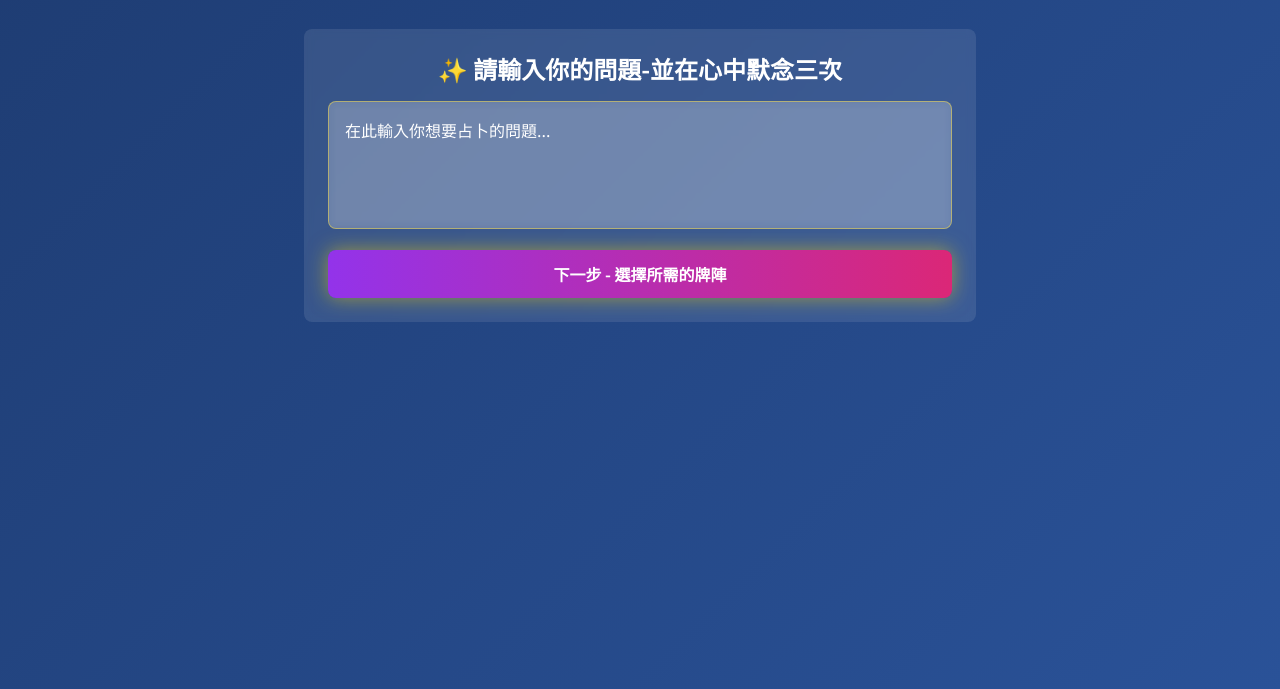
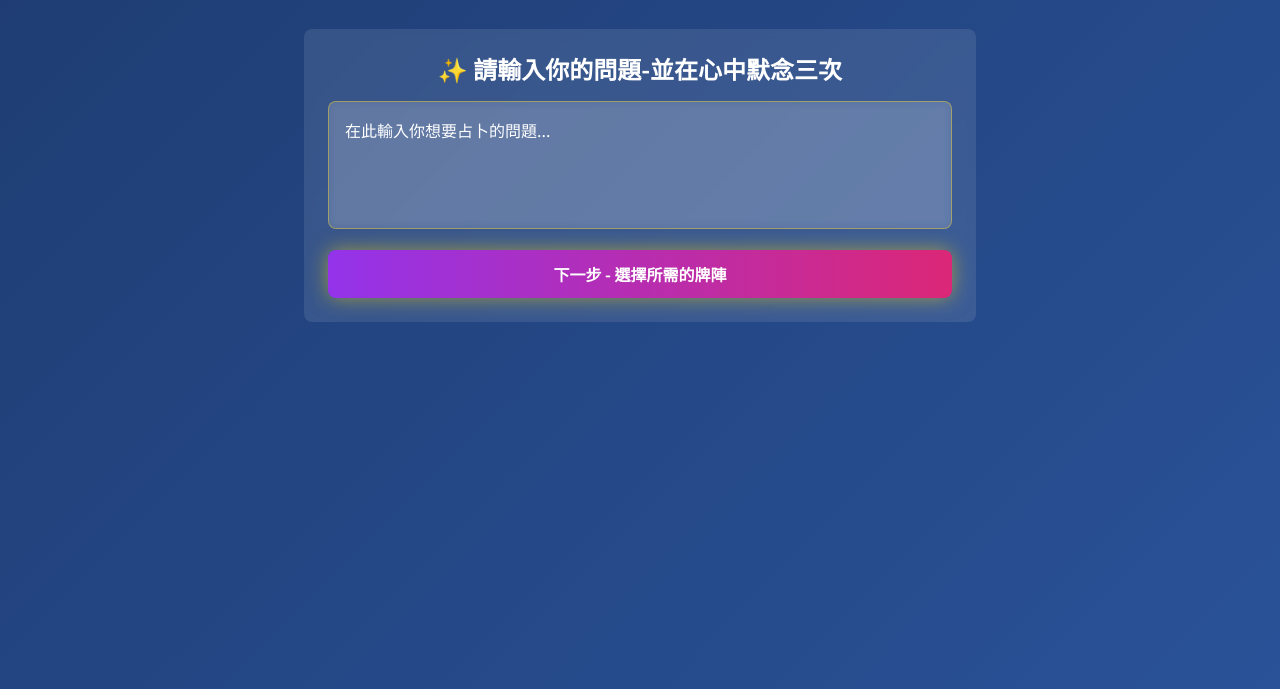
Before and after one commit to book7046/tarot-calculator0822, a plain HTML site: page index.html in a window 1280 px wide. Shown: the part 111-800 px from the top of the page. Drawn offline with nearby package versions, Linux system fonts and the light colour scheme.

Commit message:
Add files via upload

```diff
--- a/theme.css
+++ b/theme.css
@@ -111,4 +111,40 @@ textarea::placeholder, input::placeholder {
   background-image: linear-gradient(135deg, var(--bg-start) 0%, var(--bg-end) 100%) !important;
 }
 
+
+/* >>> PATCH: ensure first input/textarea never shows white background on mobile <<< */
+textarea,
+input[type="text"],
+input[type="search"],
+input[type="email"],
+input[type="password"],
+input[type="url"],
+input[type="number"] {
+  background-color: var(--glass-12) !important;
+  border-color: var(--border-accent-50) !important;
+  color: var(--text-base) !important;
+  -webkit-text-fill-color: var(--text-base) !important;
+  appearance: none;
+  -webkit-appearance: none;
+  background-clip: padding-box;
+}
+
+/* Target common IDs/classes just in case */
+#questionInput,
+textarea#questionInput,
+.question-input {
+  background-color: var(--glass-12) !important;
+  color: var(--text-base) !important;
+  -webkit-text-fill-color: var(--text-base) !important;
+}
+
+/* Autofill background hack */
+input:-webkit-autofill,
+textarea:-webkit-autofill {
+  -webkit-box-shadow: 0 0 0px 1000px var(--glass-12) inset !important;
+  box-shadow: 0 0 0px 1000px var(--glass-12) inset !important;
+  -webkit-text-fill-color: var(--text-base) !important;
+}
+
+
 html, body { overflow-x: hidden; }
```
